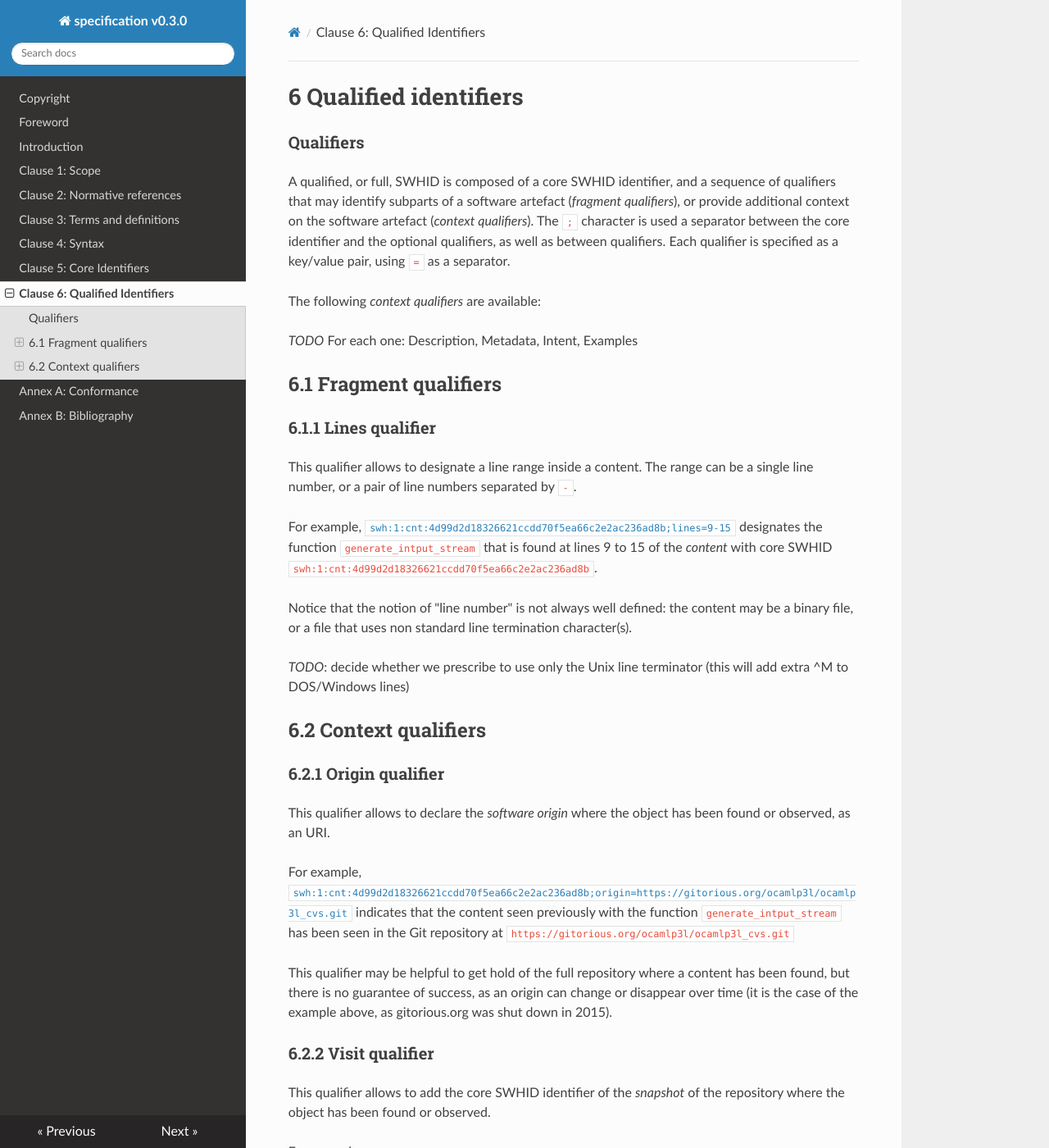
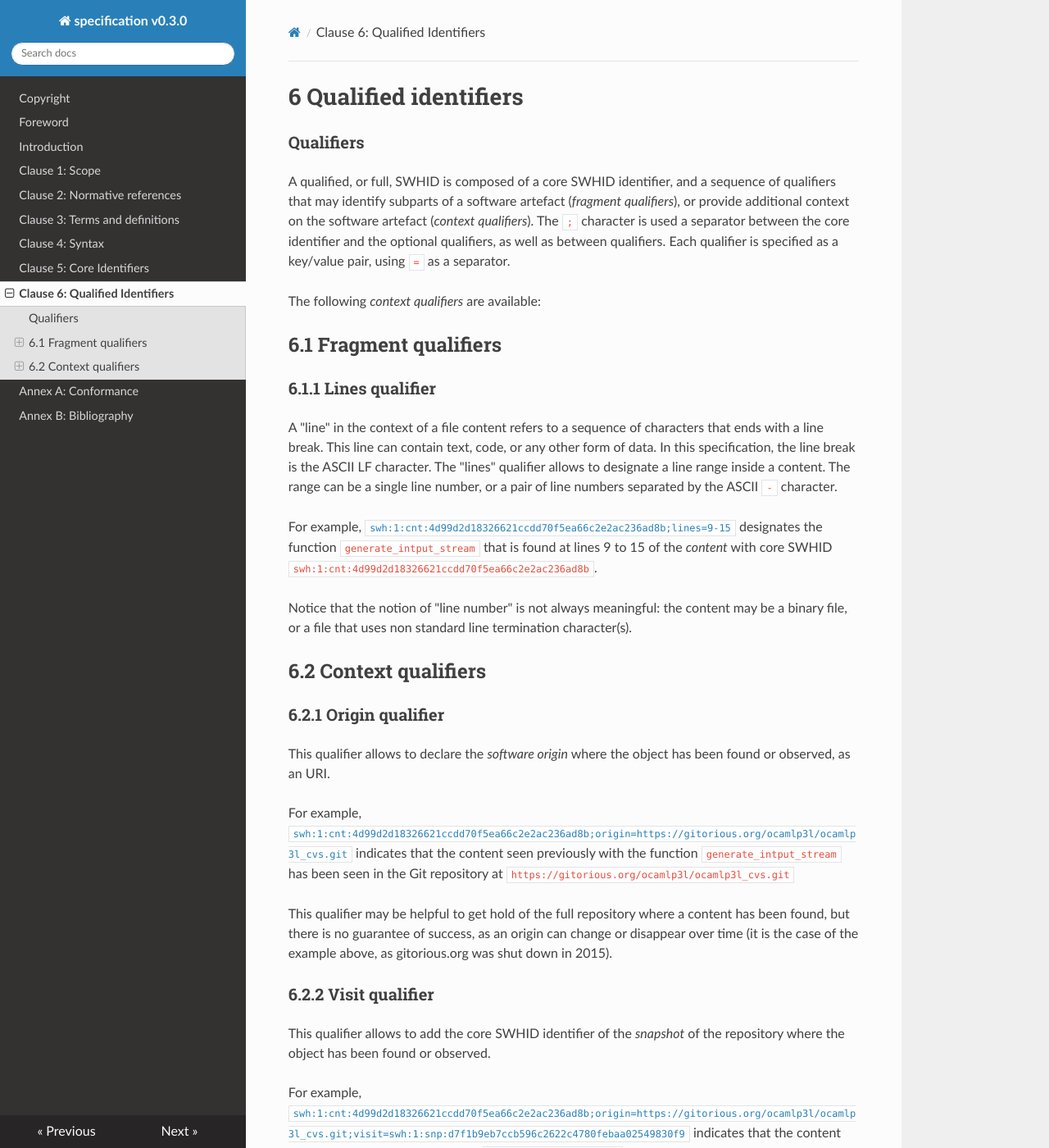
Before and after one commit to swhid/specification, an MkDocs documentation site: the page built from Chapters/6_Qualified_identifiers.md, in a window 1280 px wide and 1400 px high. Shown: the whole window at 82% size. Built offline with MkDocs 1.6.1, drawn with Linux system fonts in a browser that asks for light colours; nearby versions of some CDN libraries; some of the changed text lies outside the part shown.

Commit message:
Address remaining TODO items.
Signed-off-by: Roberto Di Cosmo <roberto@dicosmo.org>

```diff
--- a/Chapters/6_Qualified_identifiers.md
+++ b/Chapters/6_Qualified_identifiers.md
@@ -11,25 +11,19 @@
 
 The following *context qualifiers* are available:
 
-
-*TODO* For each one: Description, Metadata, Intent, Examples
-
 ## 6.1 Fragment qualifiers
 
 ### 6.1.1 Lines qualifier
-This qualifier allows to designate a line range inside a content.
-The range can be a single line number, or a pair of line numbers
-separated by `-`.
+
+A "line" in the context of a file content refers to a sequence of characters that ends with a line break. This line can contain text, code, or any other form of data. In this specification, the line break is the ASCII LF character.
+The "lines" qualifier allows to designate a line range inside a content.
+The range can be a single line number, or a pair of line numbers separated by the ASCII `-` character.
 
 For example, [`swh:1:cnt:4d99d2d18326621ccdd70f5ea66c2e2ac236ad8b;lines=9-15`](https://archive.softwareheritage.org/swh:1:cnt:4d99d2d18326621ccdd70f5ea66c2e2ac236ad8b;lines=9-15)
 designates the function `generate_intput_stream` that is found at lines 9 to 15 of the *content* with core SWHID `swh:1:cnt:4d99d2d18326621ccdd70f5ea66c2e2ac236ad8b`.
 
-Notice that the notion of "line number" is not always well defined: the content
-may be a binary file, or a file that uses non standard line termination
-character(s).
-
-*TODO*: decide whether we prescribe to use only the Unix line terminator (this will add extra ^M to DOS/Windows lines)
-
+Notice that the notion of "line number" is not always meaningful: the content
+may be a binary file, or a file that uses non standard line termination character(s).
 
 ## 6.2 Context qualifiers
 
@@ -55,24 +49,20 @@
 been seen in the Git repository at `https://gitorious.org/ocamlp3l/ocamlp3l_cvs.git`, when
 its full state had the SWHID core identifier `swh:1:snp:d7f1b9eb7ccb596c2622c4780febaa02549830f9`.
 
-*TODO*: explain where `visit` comes from?
-
 ### 6.2.3 Anchor qualifier
 This qualifier is used in conjunction with the `path` qualifier.
 It allows to identify a node in the Merkle DAG relative to which
 a *path to the object* is specified, as the core identifier of a directory,
-a revision, a release or a snapshot. See below for an example.
+a revision, a release or a snapshot. See the example provided for the
+`path` qualifier.
 
 ### 6.2.4 Path qualifier
 This qualifier allows to declare the *absolute file path*, from the *root
-directory* associated to the *anchor node*, to the object designated by the
-core SWHID identifier; when the anchor denotes a directory or a revision,
-and almost always when it\'s a release, the root directory is uniquely
-determined; when the anchor denotes a snapshot, the root directory is the
-one pointed to by `HEAD` branch (possibly indirectly), and undefined if such a
-reference is missing.
-
-*TODO*: clarify this section (HEAD, branch, etc.)
+directory* associated to the *anchor node*, to the object designated by the core
+SWHID identifier; when the anchor denotes a directory, a revision or a release,
+the root directory is uniquely determined; when the anchor denotes a snapshot,
+the root directory is the first directory reachable from the `HEAD` branch,
+and undefined if such a reference is missing.
 
 For example, [`swh:1:cnt:4d99d2d18326621ccdd70f5ea66c2e2ac236ad8b;origin=https://gitorious.org/ocamlp3l/ocamlp3l_cvs.git;visit=swh:1:snp:d7f1b9eb7ccb596c2622c4780febaa02549830f9;anchor=swh:1:rev:2db189928c94d62a3b4757b3eec68f0a4d4113f0;path=/Examples/SimpleFarm/simplefarm.ml`](https://archive.softwareheritage.org/swh:1:cnt:4d99d2d18326621ccdd70f5ea66c2e2ac236ad8b;origin=https://gitorious.org/ocamlp3l/ocamlp3l_cvs.git;visit=swh:1:snp:d7f1b9eb7ccb596c2622c4780febaa02549830f9;anchor=swh:1:rev:2db189928c94d62a3b4757b3eec68f0a4d4113f0;path=/Examples/SimpleFarm/simplefarm.ml)
 indicates that the content seen previously with the function `generate_intput_stream` has
```
Also changed, not shown: other parts of Chapters/6_Qualified_identifiers.md (+1 -1 lines).
